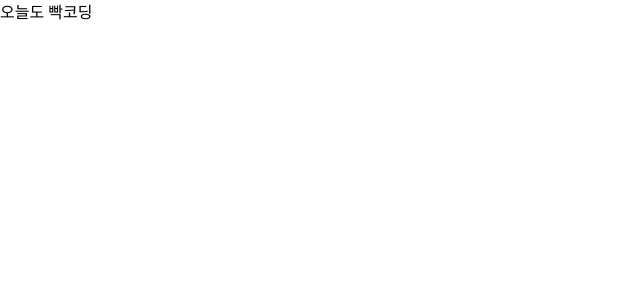
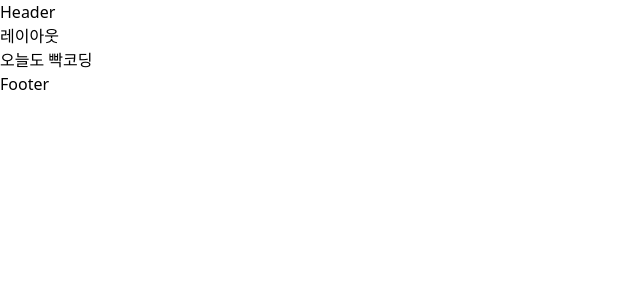
Before and after one commit to codnr98/next-portfolio, a Next.js app: page / in a window 1280 px wide. Shown: the top 300 px of the page, without its empty margins (0-640 px from the left). Built offline with nearby package versions, Linux system fonts and the light colour scheme.

Commit message:
fix: 404 page eslint 에러 수정

```diff
--- a/components/layout.tsx
+++ b/components/layout.tsx
@@ -1,10 +1,14 @@
 import { FC, PropsWithChildren } from 'react'
+import Footer from './Footer'
+import Header from './Header'
 
 const Layout: FC<PropsWithChildren> = ({ children }) => {
   return (
     <>
+      <Header />
       <h1>레이아웃</h1>
       <div>{children}</div>
+      <Footer />
     </>
   )
 }
--- a/pages/404.tsx
+++ b/pages/404.tsx
@@ -1,7 +1,4 @@
-export default function PageNotFound() {
-  return (
-    <>
-      <h1>페이지를 찾을 수 없습니다.</h1>
-    </>
-  )
+const PageNotFound = () => {
+  return <h1>페이지를 찾을 수 없습니다.</h1>
 }
+export default PageNotFound
--- a/pages/index.tsx
+++ b/pages/index.tsx
@@ -1,14 +1,15 @@
 import Head from 'next/head'
+import Layout from '@/components/layout'
 
 const Home = () => {
   return (
-    <div>
+    <Layout>
       <Head>
         <title>codnr 포트폴리오</title>
         <meta name="description" content="codnr의 포트폴리오 입니다." />
       </Head>
       <h1>오늘도 빡코딩</h1>
-    </div>
+    </Layout>
   )
 }
 
```
